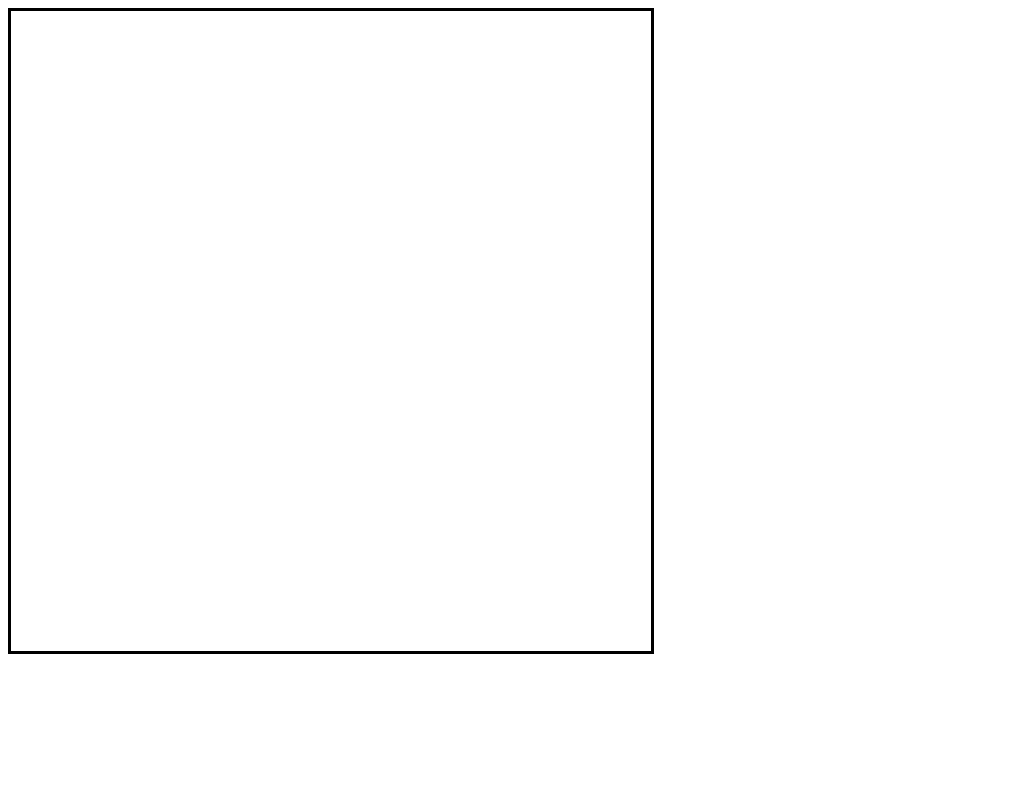
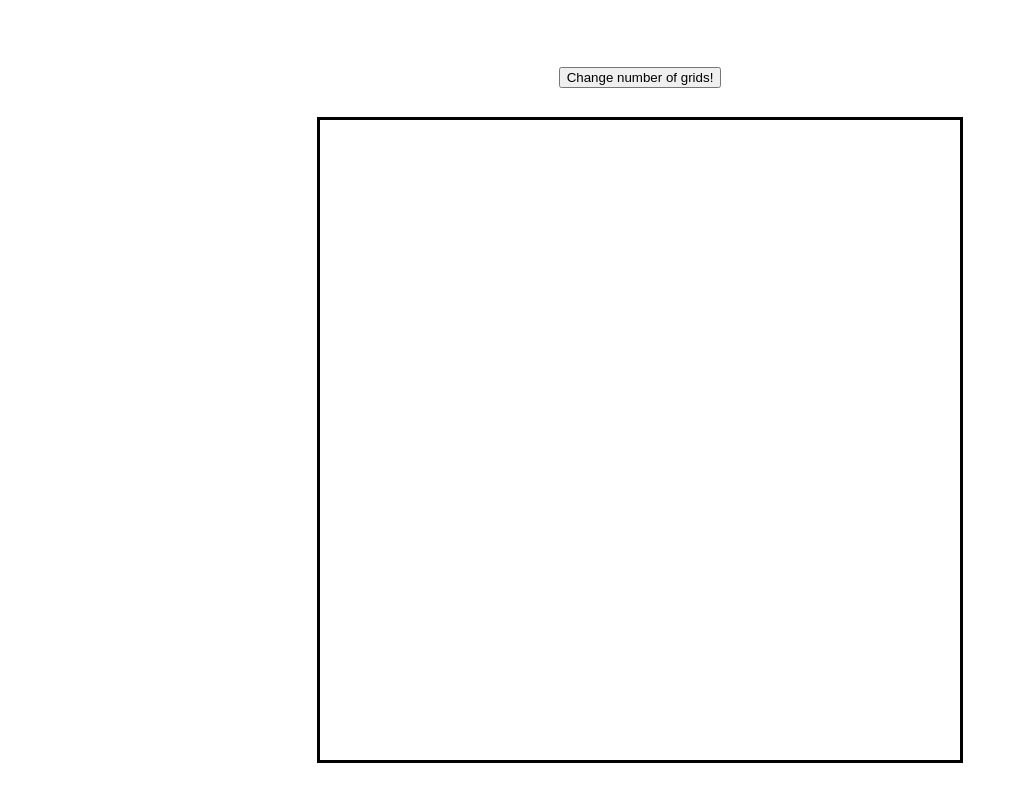
Before and after one commit to GrantMWu/Etch-a-Sketch, a plain HTML site: page index.html in a window 1280 px wide. Shown: the whole page, without its empty margins (0-1018 px from the left). Drawn offline with Linux system fonts and the light colour scheme.

Commit message:
Add change grid size button
Add button that allows user to change the grid sizes by inputting number.

```diff
--- a/index.html
+++ b/index.html
@@ -9,6 +9,9 @@
     </head>
 
     <body>
+        <div id="button-container">
+            <button id="grid-change">Change number of grids!</button>
+        </div>
 
         <div id="sketch-container"></div>
 
--- a/script.js
+++ b/script.js
@@ -1,12 +1,8 @@
 sketchContainer = document.querySelector("#sketch-container")
 
-createGrid(20)
+createGrid(16);
 
-let grids = document.querySelectorAll('.grid-block');
-
-grids.forEach(function(node) {
-    node.addEventListener('mouseover', () => node.style.backgroundColor = 'gray');
-});
+document.querySelector('#grid-change').addEventListener('click', changeGrid);
 
 function createGrid(num) {
     for (row = 0; row < num; row++) {
@@ -19,4 +15,22 @@ function createGrid(num) {
             newRow.appendChild(newDiv);
         }
     }
+    let grids = document.querySelectorAll('.grid-block');
+
+    grids.forEach(function(grid) {
+        grid.addEventListener('mousedown', () => grid.style.backgroundColor = 'gray')
+    });
 }
+
+function changeGrid () {
+    let num = 0;
+    while(true) {
+        num = prompt('Enter a number between 2 and 100 to change to a nxn grid');
+        if (num < 2 || num > 100) {
+          alert('Invalid entry');
+        } else {
+            createGrid(num)
+            break;
+        }
+    }
+}
--- a/styles.css
+++ b/styles.css
@@ -1,3 +1,19 @@
+body {
+    display: flex;
+    flex-direction: column;
+    justify-content: center;
+    align-items: center;
+    height: 100vh;
+    margin: 0;
+}
+
+#button-container {
+    height: 10vh;
+    display: flex;
+    flex-direction: column;
+    justify-content: center;
+}
+
 #sketch-container {
     height: 640px;
     width: 640px;
```
